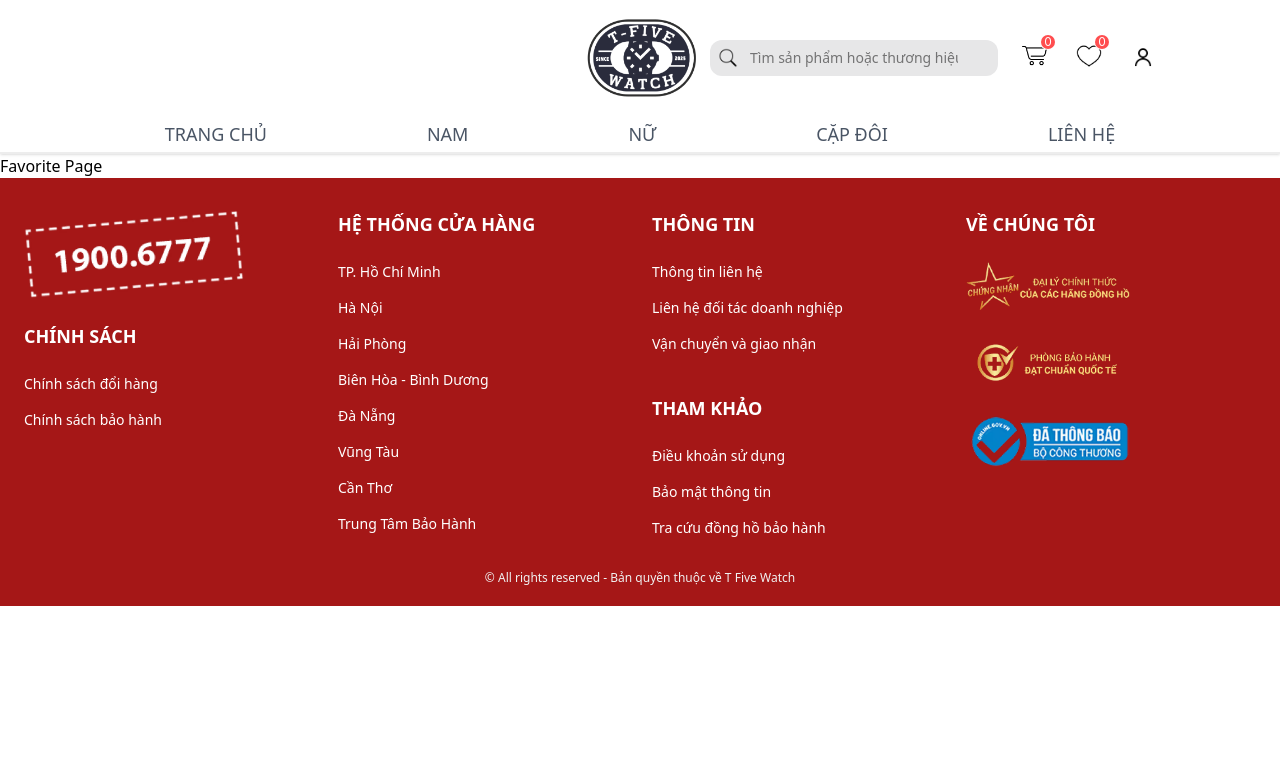
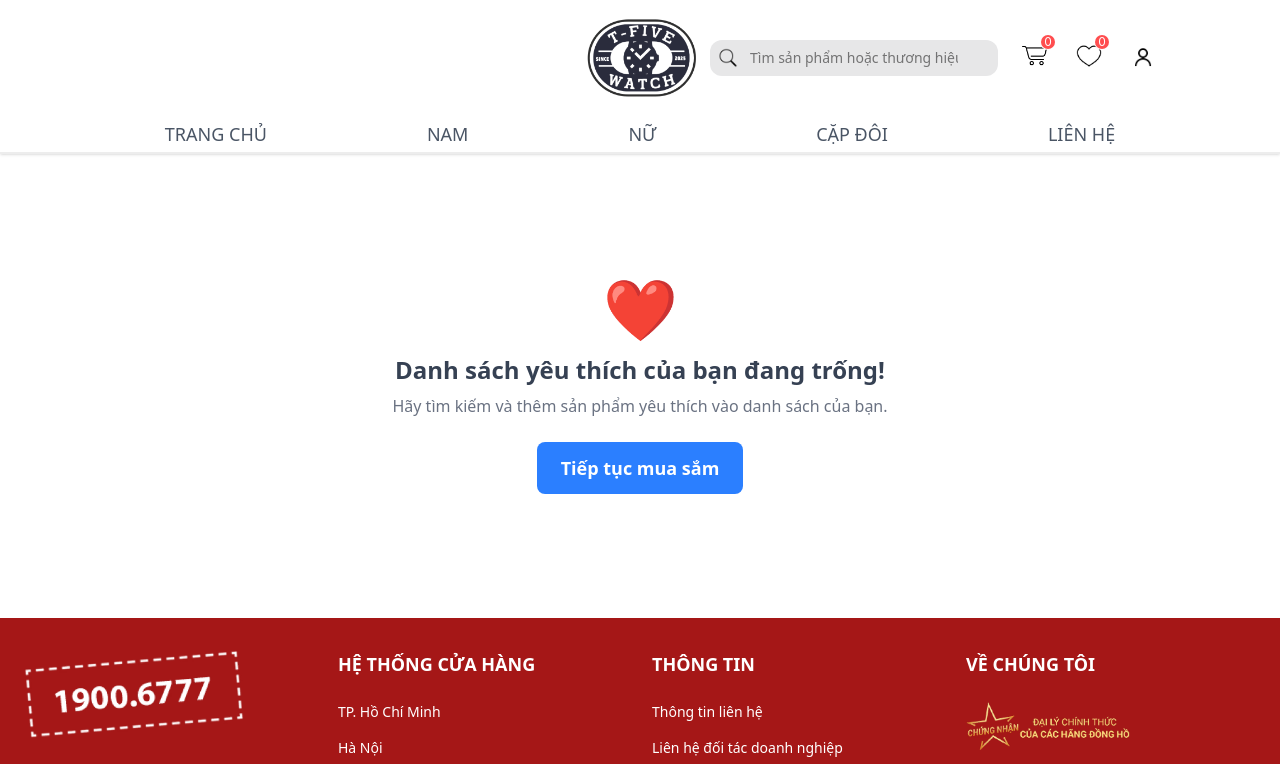
Before and after one commit to nhuttanqst/fe-t-five-watch-online, a React (Vite) app: page /favorite in a window 1280 px wide. Shown: the top 764 px of the page. Built offline with nearby package versions, Linux system fonts and the light colour scheme.

Commit message:
done FavoritePage

```diff
--- a/src/context/app.context.jsx
+++ b/src/context/app.context.jsx
@@ -9,6 +9,21 @@ export const AppProvider = ({ children }) => {
   const [carts, setCarts] = useState([]);
   const [favorite, setFavorite] = useState([]);
   const [dataViewDetail, setDataViewDetail] = useState({});
+
+  const toggleFavorite = (product) => {
+    setFavorite((prev) => {
+      const isFavorite = prev.some((item) => item.id === product.id);
+      if (isFavorite) {
+        return prev.filter((item) => item.id !== product.id);
+      } else {
+        return [...prev, product];
+      }
+    });
+  };
+
+  const removeFromFavorite = (productId) => {
+    setFavorite((prev) => prev.filter((item) => item.id !== productId));
+  };
 
   return (
     <>
@@ -23,6 +38,8 @@ export const AppProvider = ({ children }) => {
             setDataViewDetail,
             favorite,
             setFavorite,
+            toggleFavorite,
+            removeFromFavorite,
           }}
         >
           {children}
--- a/src/pages/client/Favorite.jsx
+++ b/src/pages/client/Favorite.jsx
@@ -1,8 +1,69 @@
+import { CloseOutlined } from "@ant-design/icons";
+import { Link } from "react-router-dom";
+import { useCurrentApp } from "../../context/app.context";
+
 const FavoritePage = () => {
+  const { favorite, removeFromFavorite } = useCurrentApp();
+
   return (
-    <>
-      <div>Favorite Page</div>
-    </>
+    <div className="container mx-auto py-8 px-6">
+      {favorite.length > 0 ? (
+        <>
+          <h2 className="text-left text-lg font-bold text-[#344054] mb-6">
+            {favorite.length} sản phẩm yêu thích
+          </h2>
+
+          <div className="grid grid-cols-4 gap-6">
+            {favorite.map((watch) => (
+              <div
+                key={watch.id}
+                className="relative flex flex-col items-center text-center transition-all duration-300 hover:scale-105"
+              >
+                <Link to={`/product/${watch.id}`}>
+                  <div className="relative w-40 h-40 flex items-center justify-center">
+                    <img
+                      src={watch.image}
+                      alt={watch.name}
+                      className="object-cover w-full h-full"
+                    />
+                  </div>
+                  <p className="text-[#676767] text-sm mt-2 w-40 truncate">
+                    {watch.name}
+                  </p>
+                  <p className="text-[#606060] font-bold text-lg">
+                    {watch.price}
+                  </p>
+                </Link>
+
+                <button
+                  className="absolute top-0 right-0 text-gray-500 hover:text-red-500 transition-all duration-300"
+                  onClick={() => removeFromFavorite(watch.id)}
+                >
+                  <CloseOutlined />
+                </button>
+              </div>
+            ))}
+          </div>
+        </>
+      ) : (
+        <div className="flex flex-col items-center justify-center h-[50vh] text-center">
+          <div className="text-6xl text-gray-400 mb-4">❤️</div>
+          <h1 className="text-2xl font-bold text-gray-700">
+            Danh sách yêu thích của bạn đang trống!
+          </h1>
+          <p className="text-gray-500 mt-2">
+            Hãy tìm kiếm và thêm sản phẩm yêu thích vào danh sách của bạn.
+          </p>
+
+          <Link
+            to="/"
+            className="mt-6 px-6 py-3 bg-blue-500 text-white text-lg font-semibold rounded-lg transition-all duration-300 hover:bg-blue-600 hover:scale-105"
+          >
+            Tiếp tục mua sắm
+          </Link>
+        </div>
+      )}
+    </div>
   );
 };
 
```
